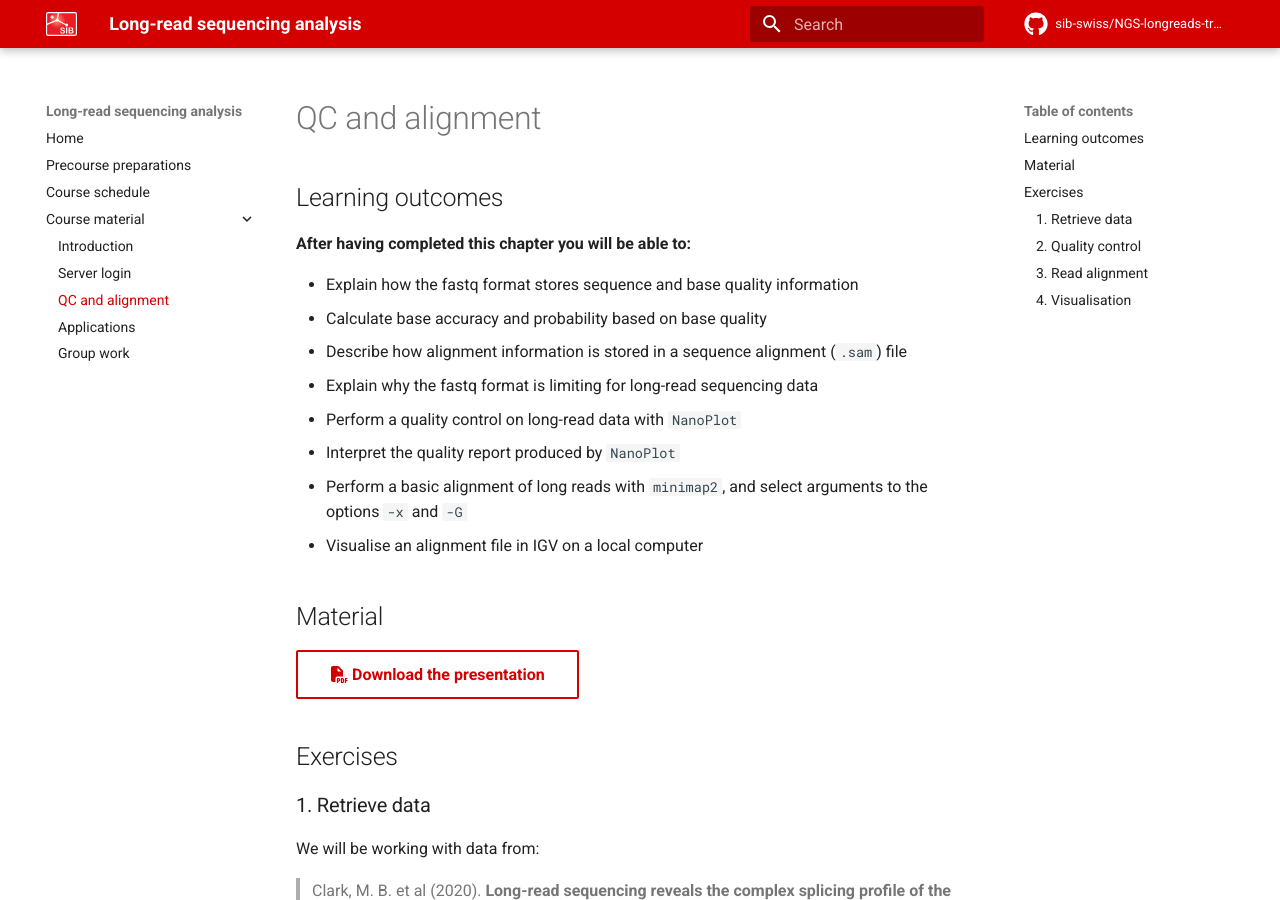
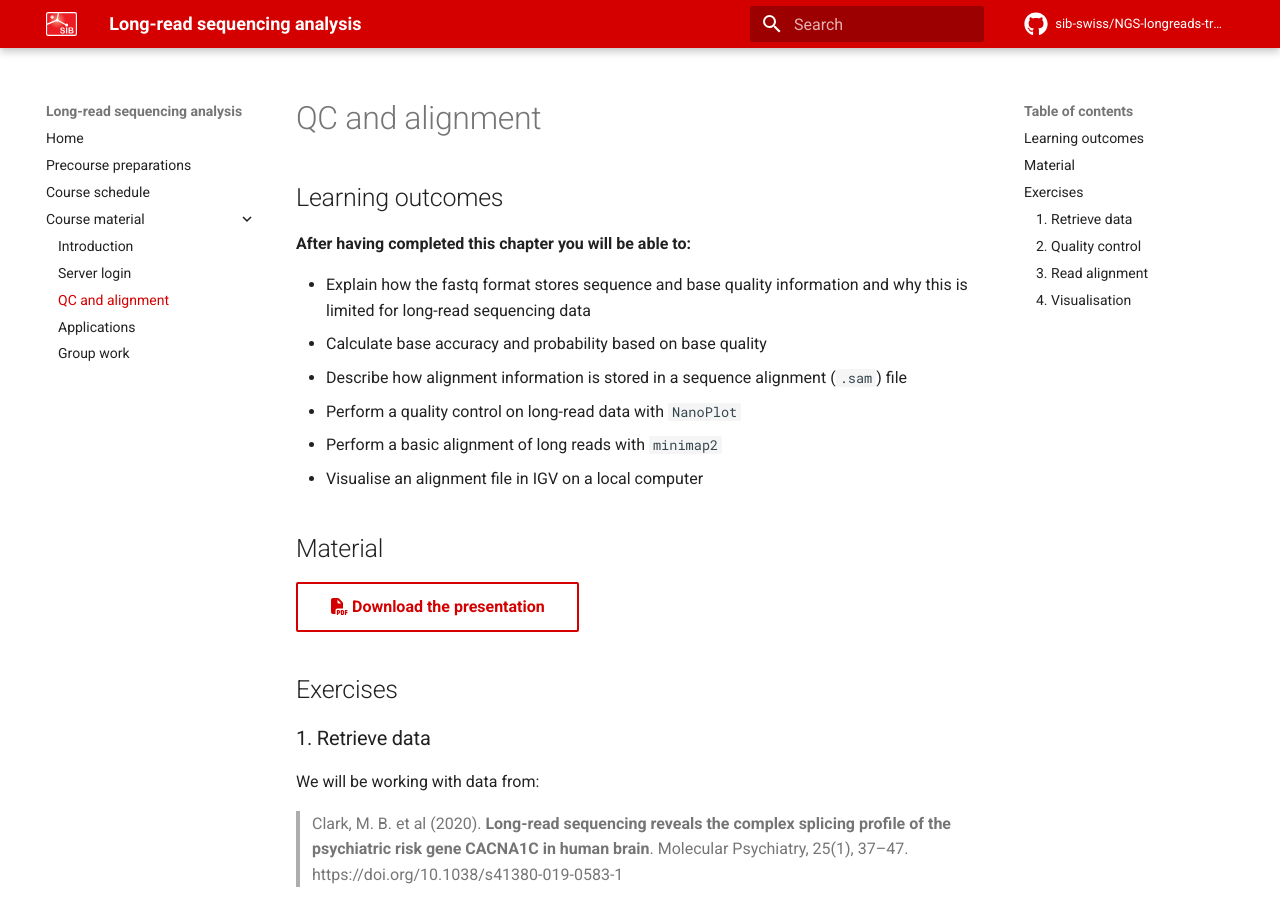
Before and after one commit to sib-swiss/NGS-longreads-training, an MkDocs documentation site: the page built from docs/course_material/qc_alignment.md, in a window 1280 px wide and 900 px high. Built offline with MkDocs 1.6.1 and Material for MkDocs 9.7.7, drawn with Linux system fonts in a browser that asks for light colours; comment, search, counter and statistics services are not loaded.

Commit message:
shorter learning outcomes

```diff
--- a/docs/course_material/qc_alignment.md
+++ b/docs/course_material/qc_alignment.md
@@ -2,13 +2,11 @@
 
 **After having completed this chapter you will be able to:**
 
-* Explain how the fastq format stores sequence and base quality information
+* Explain how the fastq format stores sequence and base quality information and why this is limited for long-read sequencing data
 * Calculate base accuracy and probability based on base quality
 * Describe how alignment information is stored in a sequence alignment (`.sam`) file
-* Explain why the fastq format is limiting for long-read sequencing data
 * Perform a quality control on long-read data with `NanoPlot`
-* Interpret the quality report produced by `NanoPlot`
-* Perform a basic alignment of long reads with `minimap2`, and select arguments to the options `-x` and `-G`
+* Perform a basic alignment of long reads with `minimap2`
 * Visualise an alignment file in IGV on a local computer
 
 ## Material
```
